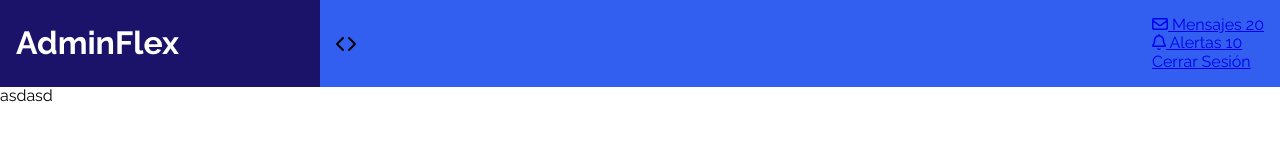
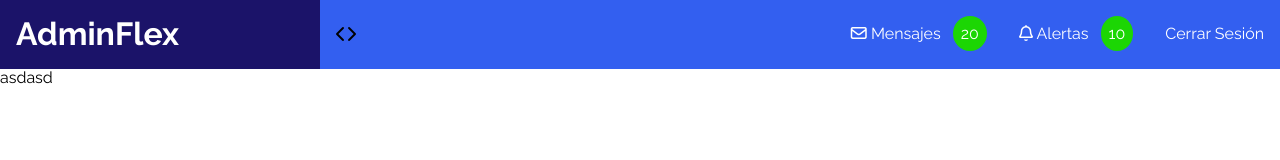
Before and after one commit to ojedam13/AdminFlex, a website: page index.html in a window 1280 px wide. Drawn offline with nearby package versions, Linux system fonts and the light colour scheme.

Commit message:
estilos a los menus

```diff
--- a/scss/_custom.scss
+++ b/scss/_custom.scss
@@ -70,11 +70,34 @@ img {
     justify-content: space-between;
     flex: 1;
     background-color: $principal;
-    padding: 1rem;
+
 
     .menu-izquierdo{
         display: flex;
         align-items: center;
+        padding: 1rem;
+    }
+    .menu-derecho{
+        display: flex;
+        .caja{
+            padding: 0 1rem;
+            display: flex;
+            align-items: center;
+            &:hover{
+                background-color: darken($principal, 5);
+            }
+            a{
+                color: $blanco;
+                text-decoration: none;
+
+                span{
+                    background-color: $terciario;
+                    border-radius: 50%;
+                    padding: .5rem;
+                    margin-left: .5rem;
+                }
+            }
+        }
     }
 }
 
--- a/scss/_variables.scss
+++ b/scss/_variables.scss
@@ -6,7 +6,7 @@ sans-serif;
 // Colores
 $principal : #335ff0;
 $secundario : #1b1369;
-$terciario: #e44e52;
+$terciario: #1cd604;
 $gris : #f2f2f2;
 $blanco : #fff;
 $negro : #000000;
```
Also changed, not shown: css/app.css.
